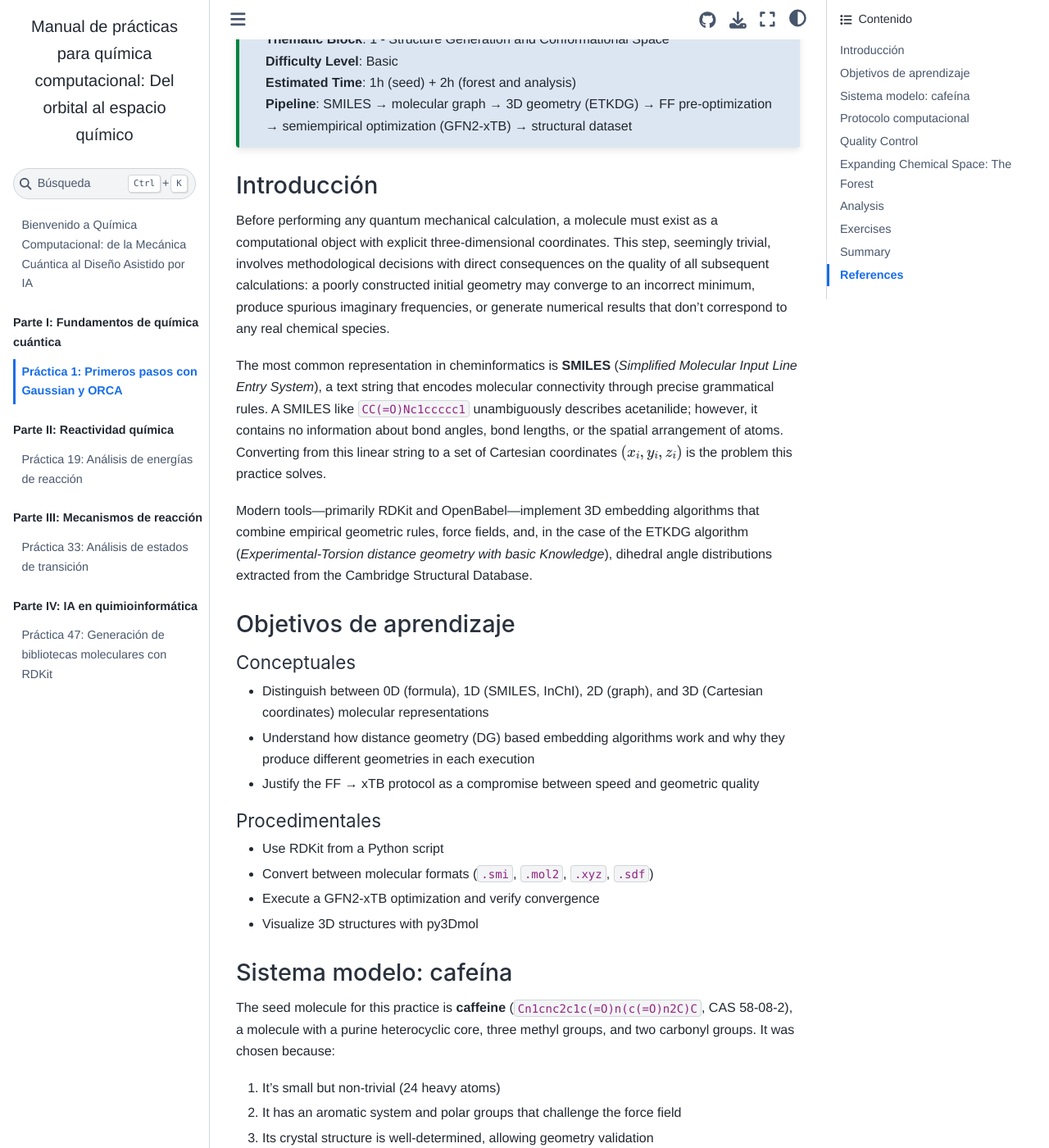
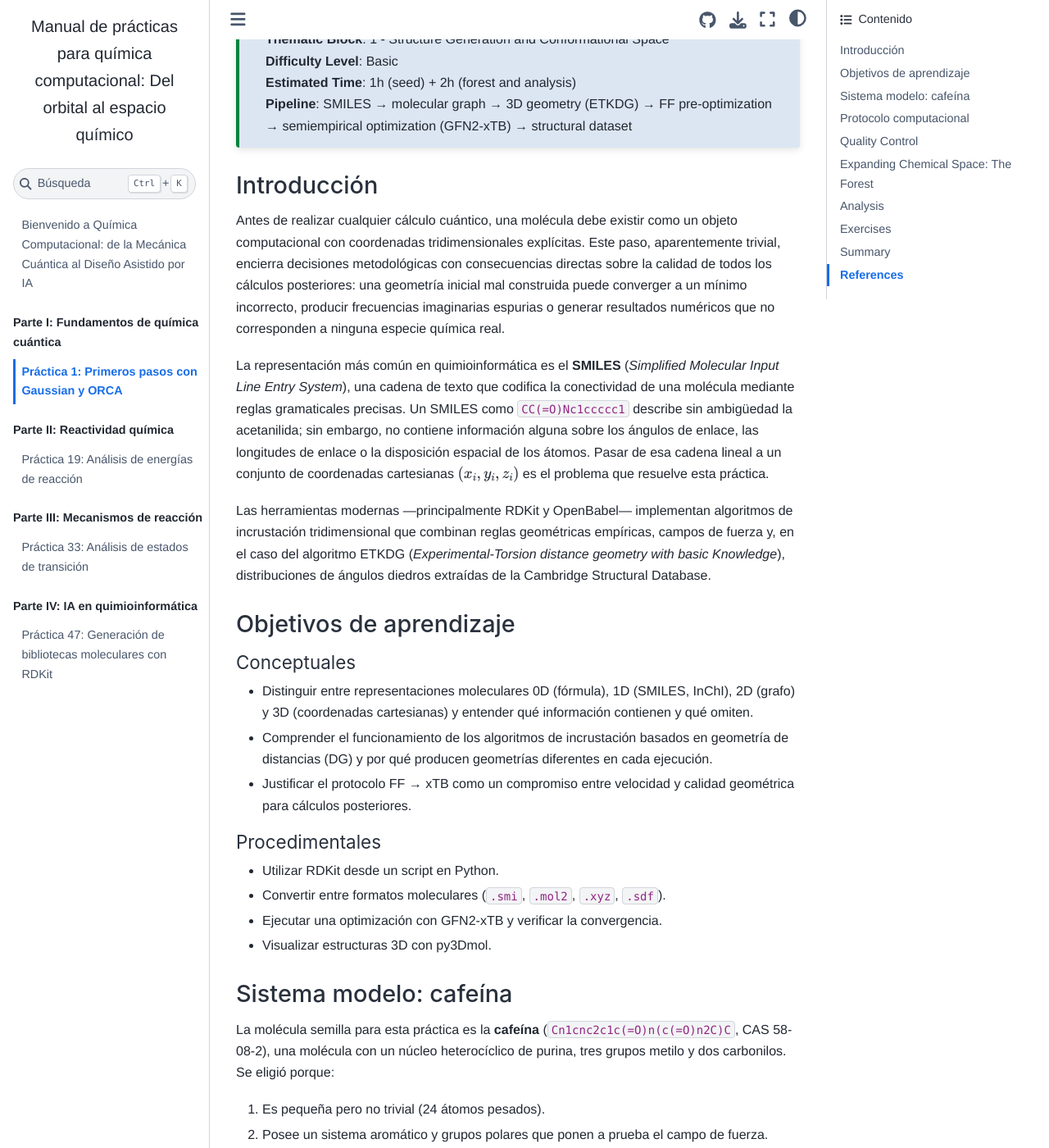
Before and after one commit to Eduardo-Gabriel-Guzman-Lopez/computational-chemistry-book, a Jupyter Book: the page built from part1-foundations/p01-first-steps.md, in a window 1280 px wide and 1400 px high, scrolled down 271 px. Shown: the whole window at 82% size. Built offline with Jupyter Book 1.0.4 settings and Sphinx 7.4.7 and the Sphinx Book theme 1.1.4, drawn with Linux system fonts in a browser that asks for light colours; some of the changed text lies outside the part shown.

Commit message:
Complete Spanish translation of Practice 1 preamble

```diff
--- a/part1-foundations/p01-first-steps.md
+++ b/part1-foundations/p01-first-steps.md
@@ -10,37 +10,37 @@
 
 ## Introducción
 
-Before performing any quantum mechanical calculation, a molecule must exist as a computational object with explicit three-dimensional coordinates. This step, seemingly trivial, involves methodological decisions with direct consequences on the quality of all subsequent calculations: a poorly constructed initial geometry may converge to an incorrect minimum, produce spurious imaginary frequencies, or generate numerical results that don't correspond to any real chemical species.
+Antes de realizar cualquier cálculo cuántico, una molécula debe existir como un objeto computacional con coordenadas tridimensionales explícitas. Este paso, aparentemente trivial, encierra decisiones metodológicas con consecuencias directas sobre la calidad de todos los cálculos posteriores: una geometría inicial mal construida puede converger a un mínimo incorrecto, producir frecuencias imaginarias espurias o generar resultados numéricos que no corresponden a ninguna especie química real.
 
-The most common representation in cheminformatics is **SMILES** (*Simplified Molecular Input Line Entry System*), a text string that encodes molecular connectivity through precise grammatical rules. A SMILES like `CC(=O)Nc1ccccc1` unambiguously describes acetanilide; however, it contains no information about bond angles, bond lengths, or the spatial arrangement of atoms. Converting from this linear string to a set of Cartesian coordinates $(x_i, y_i, z_i)$ is the problem this practice solves.
+La representación más común en quimioinformática es el **SMILES** (*Simplified Molecular Input Line Entry System*), una cadena de texto que codifica la conectividad de una molécula mediante reglas gramaticales precisas. Un SMILES como `CC(=O)Nc1ccccc1` describe sin ambigüedad la acetanilida; sin embargo, no contiene información alguna sobre los ángulos de enlace, las longitudes de enlace o la disposición espacial de los átomos. Pasar de esa cadena lineal a un conjunto de coordenadas cartesianas $(x_i, y_i, z_i)$ es el problema que resuelve esta práctica.
 
-Modern tools—primarily RDKit and OpenBabel—implement 3D embedding algorithms that combine empirical geometric rules, force fields, and, in the case of the ETKDG algorithm (*Experimental-Torsion distance geometry with basic Knowledge*), dihedral angle distributions extracted from the Cambridge Structural Database.
+Las herramientas modernas —principalmente RDKit y OpenBabel— implementan algoritmos de incrustación tridimensional que combinan reglas geométricas empíricas, campos de fuerza y, en el caso del algoritmo ETKDG (*Experimental-Torsion distance geometry with basic Knowledge*), distribuciones de ángulos diedros extraídas de la Cambridge Structural Database.
 
 ## Objetivos de aprendizaje
 
 ### Conceptuales
-- Distinguish between 0D (formula), 1D (SMILES, InChI), 2D (graph), and 3D (Cartesian coordinates) molecular representations
-- Understand how distance geometry (DG) based embedding algorithms work and why they produce different geometries in each execution
-- Justify the FF → xTB protocol as a compromise between speed and geometric quality
+- Distinguir entre representaciones moleculares 0D (fórmula), 1D (SMILES, InChI), 2D (grafo) y 3D (coordenadas cartesianas) y entender qué información contienen y qué omiten.
+- Comprender el funcionamiento de los algoritmos de incrustación basados en geometría de distancias (DG) y por qué producen geometrías diferentes en cada ejecución.
+- Justificar el protocolo FF → xTB como un compromiso entre velocidad y calidad geométrica para cálculos posteriores.
 
 ### Procedimentales
-- Use RDKit from a Python script
-- Convert between molecular formats (`.smi`, `.mol2`, `.xyz`, `.sdf`)
-- Execute a GFN2-xTB optimization and verify convergence
-- Visualize 3D structures with py3Dmol
+- Utilizar RDKit desde un script en Python.
+- Convertir entre formatos moleculares (`.smi`, `.mol2`, `.xyz`, `.sdf`).
+- Ejecutar una optimización con GFN2-xTB y verificar la convergencia.
+- Visualizar estructuras 3D con py3Dmol.
 
 ## Sistema modelo: cafeína
 
-The seed molecule for this practice is **caffeine** (`Cn1cnc2c1c(=O)n(c(=O)n2C)C`, CAS 58-08-2), a molecule with a purine heterocyclic core, three methyl groups, and two carbonyl groups. It was chosen because:
+La molécula semilla para esta práctica es la **cafeína** (`Cn1cnc2c1c(=O)n(c(=O)n2C)C`, CAS 58-08-2), una molécula con un núcleo heterocíclico de purina, tres grupos metilo y dos carbonilos. Se eligió porque:
 
-1. It's small but non-trivial (24 heavy atoms)
-2. It has an aromatic system and polar groups that challenge the force field
-3. Its crystal structure is well-determined, allowing geometry validation
-4. It's a molecule everyone knows!
+1. Es pequeña pero no trivial (24 átomos pesados).
+2. Posee un sistema aromático y grupos polares que ponen a prueba el campo de fuerza.
+3. Su estructura cristalina está bien determinada, permitiendo validar la geometría.
+4. ¡Es una molécula que todos conocen!
 
 ### Pregunta de investigación
 
-> Does the geometry automatically generated by ETKDG + MMFF94 + GFN2-xTB reproduce the bond lengths and angles of the caffeine crystal with an error of less than 2%? Which atoms or regions show the largest deviation?
+> ¿La geometría generada automáticamente por ETKDG + MMFF94 + GFN2-xTB reproduce las longitudes y ángulos de enlace del cristal de cafeína con un error menor al 2 %? ¿Qué átomos o regiones de la molécula muestran la mayor desviación?
 
 ## Protocolo computacional
 
```
